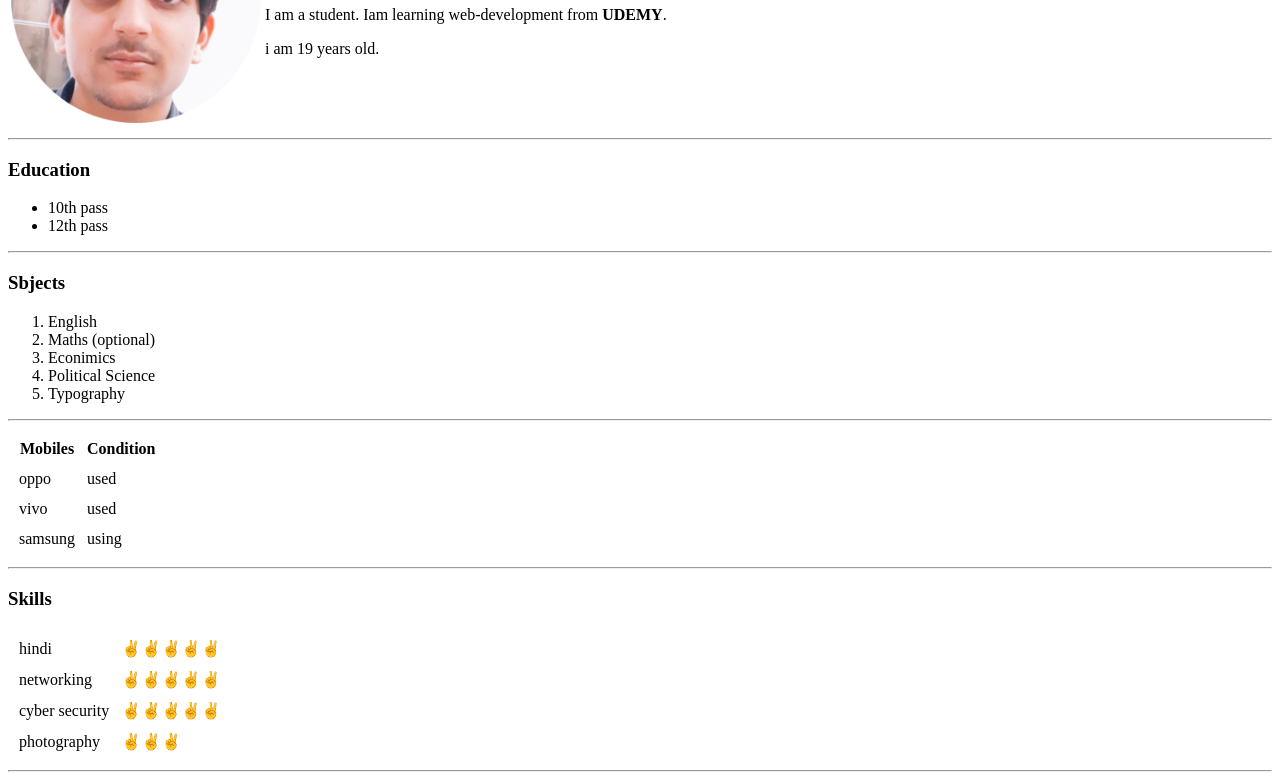
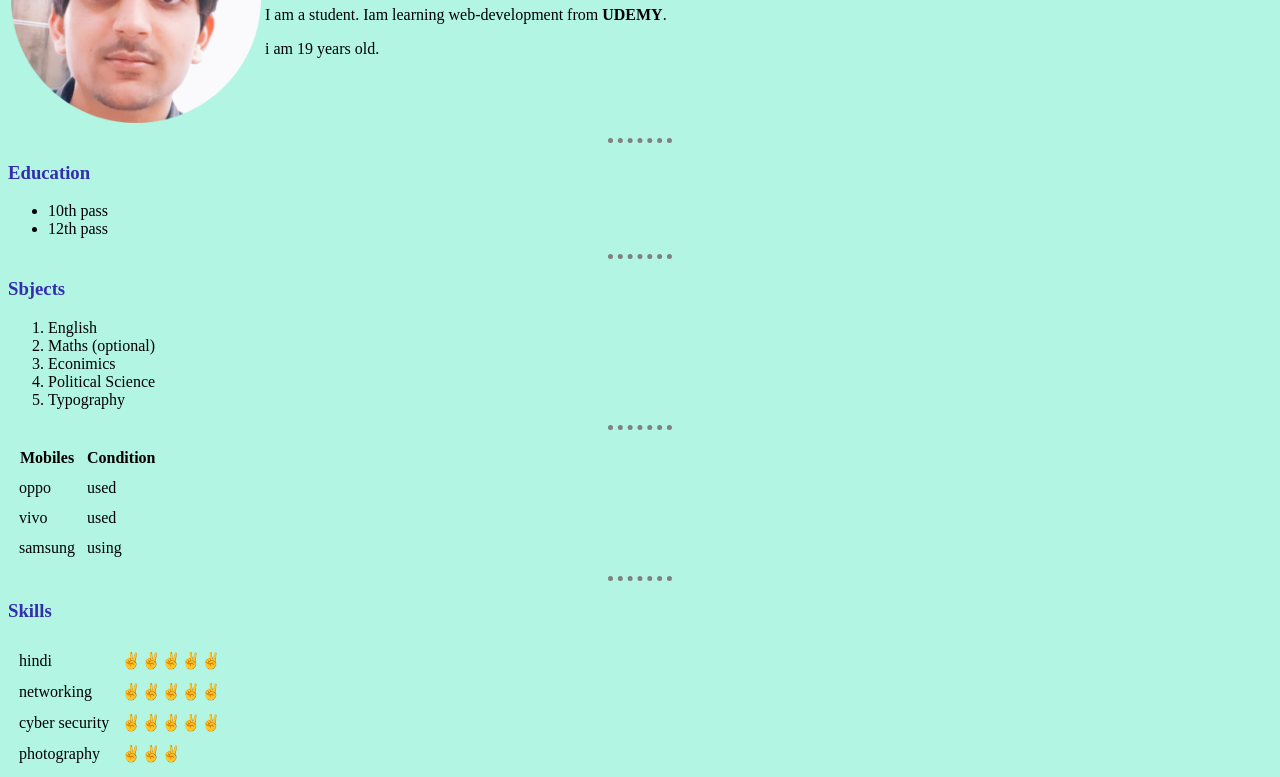
Before and after one commit to Rahul-saroha007/test, a plain HTML site: page index.html in a window 1280 px wide. Shown: the part 138-915 px from the top of the page. Drawn offline with Linux system fonts and the light colour scheme.

Commit message:
Add files via upload

```diff
--- a/style.css
+++ b/style.css
@@ -1,4 +1,20 @@
-img{
+img {
   width: 250px;
   height: 250px;
 }
+
+body {
+  background-color: #B1F5E2;
+}
+
+hr {
+  width: 5%;
+  border-top-style: dotted !important;
+  border-style: none;
+  border-width: 5px;
+  border-color: grey;
+}
+
+h1,h2,h3{
+color: #342ead ;
+}
```
Also changed, not shown: contact-me.html (+1 -0 lines), hobies.html (+1 -0 lines).
